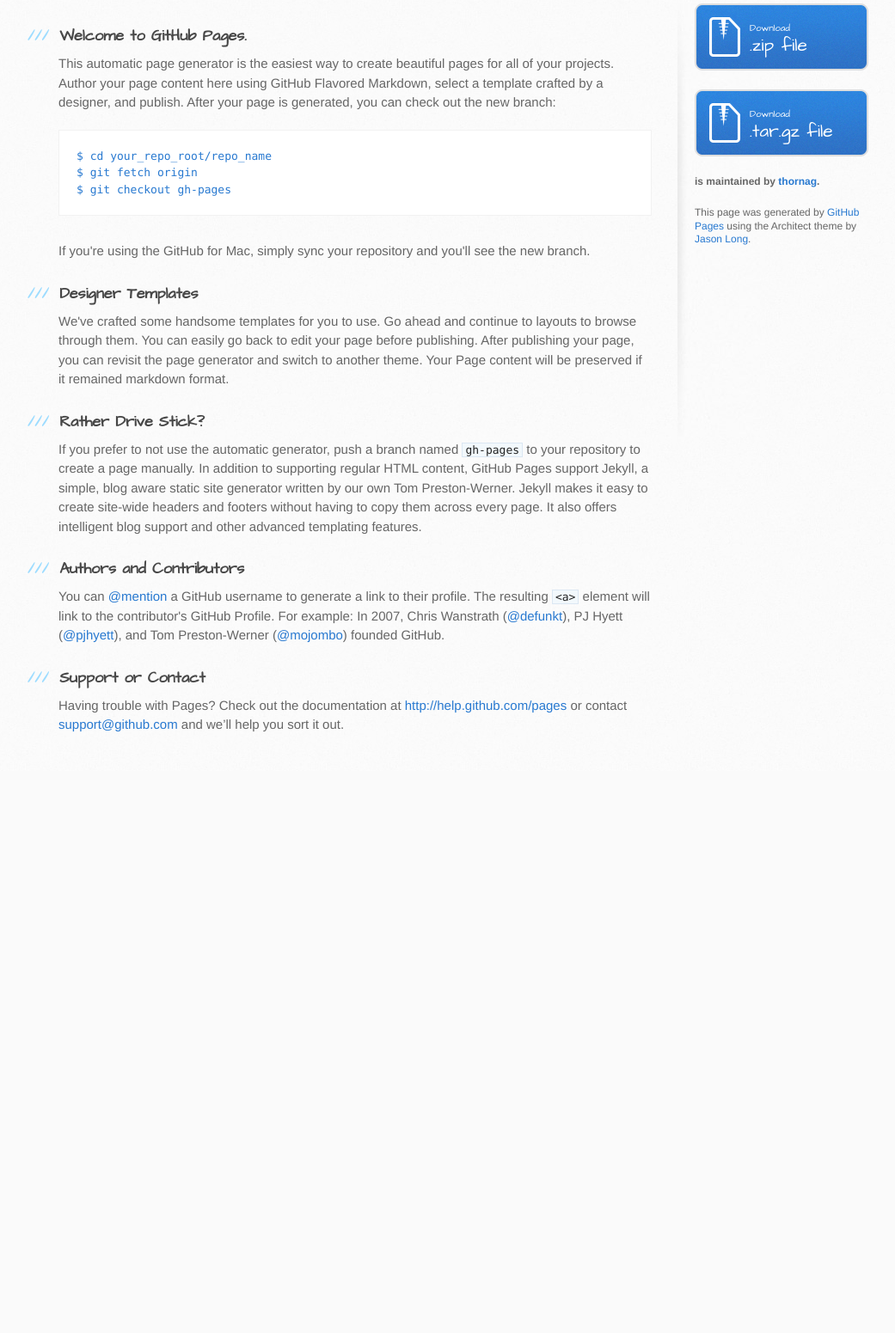
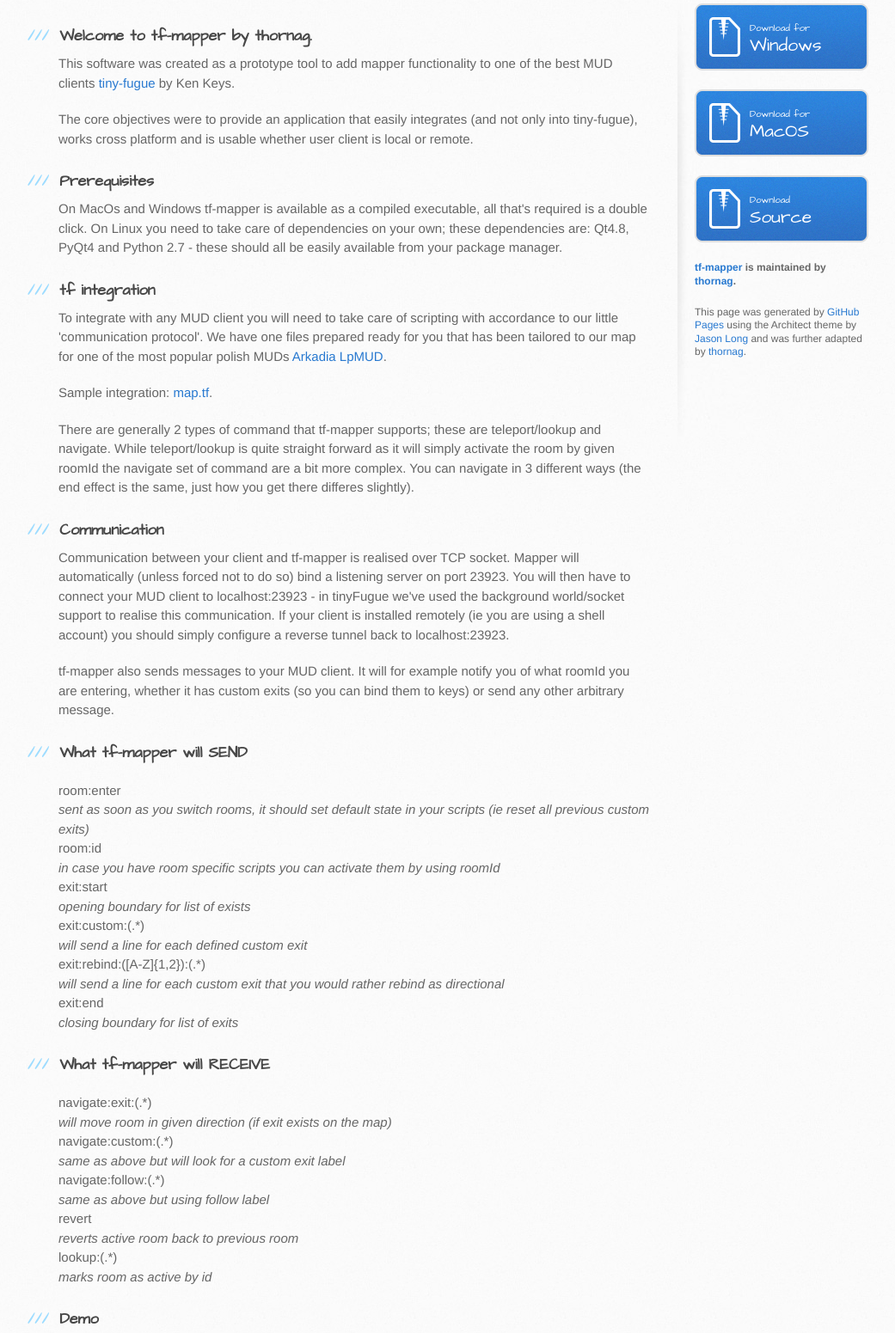
Before and after one commit to michael-donat/tf-mapper, a plain HTML site: page index.html in a window 1280 px wide. Shown: the part 194-1745 px from the top of the page at 86% size, without its empty margins (102-1143 px from the left). Before the commit the page ends 1091 px from the top, so only its background shows below. Drawn offline with Linux system fonts and the light colour scheme.

Commit message:
gh-pages

```diff
--- a/index.html
+++ b/index.html
@@ -5,9 +5,9 @@
     <meta http-equiv="X-UA-Compatible" content="chrome=1">
     <meta name="viewport" content="width=device-width, initial-scale=1, maximum-scale=1">
     <link href='https://fonts.googleapis.com/css?family=Architects+Daughter' rel='stylesheet' type='text/css'>
-    <link rel="stylesheet" type="text/css" href="stylesheets/stylesheet.css" media="screen" />
-    <link rel="stylesheet" type="text/css" href="stylesheets/pygment_trac.css" media="screen" />
-    <link rel="stylesheet" type="text/css" href="stylesheets/print.css" media="print" />
+    <link rel="stylesheet" type="text/css" href="stylesheets/stylesheet.css" media="screen"/>
+    <link rel="stylesheet" type="text/css" href="stylesheets/pygment_trac.css" media="screen"/>
+    <link rel="stylesheet" type="text/css" href="stylesheets/print.css" media="print"/>
 
     <!--[if lt IE 9]>
     <script src="//html5shiv.googlecode.com/svn/trunk/html5.js"></script>
@@ -20,8 +20,11 @@
 <header>
     <div class="inner">
         <h1>tf-mapper</h1>
+
         <h2></h2>
-        <a href="https://github.com/thornag/tf-mapper" class="button"><small>View project on</small>GitHub</a>
+        <a href="https://github.com/thornag/tf-mapper" class="button">
+            <small>View project on</small>
+            GitHub</a>
     </div>
 </header>
 
@@ -29,51 +32,145 @@
     <div class="inner clearfix">
         <section id="main-content">
             <h3>
-<a name="welcome-to-github-pages" class="anchor" href="#welcome-to-github-pages"><span class="octicon octicon-link"></span></a>Welcome to GitHub Pages.</h3>
+                <a name="welcome-to-tf-mapper" class="anchor" href="#welcome-to-tf-mapper"><span
+                        class="octicon octicon-link"></span></a>Welcome to tf-mapper by thornag.</h3>
 
-<p>This automatic page generator is the easiest way to create beautiful pages for all of your projects. Author your page content here using GitHub Flavored Markdown, select a template crafted by a designer, and publish. After your page is generated, you can check out the new branch:</p>
+            <p>
+                This software was created as a prototype tool to add mapper functionality to one of the best MUD clients
+                <a href='http://tinyfugue.sourceforge.net' target='_blank'>tiny-fugue</a> by Ken Keys.
+            </p>
 
-<pre><code>$ cd your_repo_root/repo_name
-$ git fetch origin
-$ git checkout gh-pages
-</code></pre>
-
-<p>If you're using the GitHub for Mac, simply sync your repository and you'll see the new branch.</p>
+            <p>
+                The core objectives were to provide an application that easily integrates (and not only into
+                tiny-fugue), works cross platform and is usable whether user client is local or remote.
+            </p>
 
             <h3>
-<a name="designer-templates" class="anchor" href="#designer-templates"><span class="octicon octicon-link"></span></a>Designer Templates</h3>
+                <a name="prerequisites" class="anchor" href="#prerequisites"><span class="octicon octicon-link"></span></a>Prerequisites
+            </h3>
+            </h3>
 
-<p>We've crafted some handsome templates for you to use. Go ahead and continue to layouts to browse through them. You can easily go back to edit your page before publishing. After publishing your page, you can revisit the page generator and switch to another theme. Your Page content will be preserved if it remained markdown format.</p>
+            <p>On <strong>MacOs</strong> and <strong>Windows</strong> tf-mapper is available as a compiled executable,
+                all that's required is a double click. On <strong>Linux</strong> you need to take care of dependencies
+                on your own; these dependencies are: Qt4.8, PyQt4 and Python 2.7 - these should all be easily available
+                from your package manager.</p>
 
             <h3>
-<a name="rather-drive-stick" class="anchor" href="#rather-drive-stick"><span class="octicon octicon-link"></span></a>Rather Drive Stick?</h3>
+                <a name="tf-integration" class="anchor" href="#tf-integration"><span
+                        class="octicon octicon-link"></span></a>tf integration</h3>
+            </h3>
 
-<p>If you prefer to not use the automatic generator, push a branch named <code>gh-pages</code> to your repository to create a page manually. In addition to supporting regular HTML content, GitHub Pages support Jekyll, a simple, blog aware static site generator written by our own Tom Preston-Werner. Jekyll makes it easy to create site-wide headers and footers without having to copy them across every page. It also offers intelligent blog support and other advanced templating features.</p>
+            <p>
+                To integrate with any MUD client you will need to take care of scripting with accordance to our little
+                'communication protocol'. We have one files prepared ready for you that has been tailored to our map for
+                one of the most popular polish MUDs <a href='http://arkadia.rpg.pl' target="_blank">Arkadia LpMUD</a>.
+            </p>
+
+            <p>Sample integration: <a href='https://gist.github.com/thornag/6304395' target='_blank'>map.tf</a>.
+            </p>
+
+            <p>
+                There are generally 2 types of command that tf-mapper supports; these are teleport/lookup and navigate.
+                While teleport/lookup is quite straight forward as it will simply activate the room by given roomId the
+                navigate set of command are a bit more complex. You can navigate in 3 different ways (the end effect is
+                the same, just how you get there differes slightly).
+
+            </dl>
+            </p>
 
             <h3>
-<a name="authors-and-contributors" class="anchor" href="#authors-and-contributors"><span class="octicon octicon-link"></span></a>Authors and Contributors</h3>
+                <a name="communication" class="anchor" href="#communication"><span class="octicon octicon-link"></span></a>Communication
+            </h3>
+            </h3>
 
-<p>You can <a href="https://github.com/blog/821" class="user-mention">@mention</a> a GitHub username to generate a link to their profile. The resulting <code>&lt;a&gt;</code> element will link to the contributor's GitHub Profile. For example: In 2007, Chris Wanstrath (<a href="https://github.com/defunkt" class="user-mention">@defunkt</a>), PJ Hyett (<a href="https://github.com/pjhyett" class="user-mention">@pjhyett</a>), and Tom Preston-Werner (<a href="https://github.com/mojombo" class="user-mention">@mojombo</a>) founded GitHub.</p>
+            <p>
+                Communication between your client and tf-mapper is realised over TCP socket. Mapper will automatically
+                (unless forced not to do so) bind a listening server on port 23923. You will then have to connect your
+                MUD client to localhost:23923 - in tinyFugue we've used the background world/socket support to realise
+                this communication. If your client is installed remotely (ie you are using a shell account) you should
+                simply configure a reverse tunnel back to localhost:23923.
+            </p>
+
+            <p>
+                tf-mapper also sends messages to your MUD client. It will for example notify you of what roomId you are
+                entering, whether it has custom exits (so you can bind them to keys) or send any other arbitrary
+                message.
+            </p>
+
 
             <h3>
-<a name="support-or-contact" class="anchor" href="#support-or-contact"><span class="octicon octicon-link"></span></a>Support or Contact</h3>
+                <a name="communication-protocol-send" class="anchor" href="#communication-protocol-send"><span
+                        class="octicon octicon-link"></span></a>What tf-mapper will SEND</h3>
+            </h3>
 
-<p>Having trouble with Pages? Check out the documentation at <a href="http://help.github.com/pages">http://help.github.com/pages</a> or contact <a href="mailto:support@github.com">support@github.com</a> and we’ll help you sort it out.</p>
+            <p>
+            <dl>
+                <dt>room:enter</dt>
+                <dd>sent as soon as you switch rooms, it should set default state in your scripts (ie reset all previous
+                    custom exits)
+                </dd>
+                <dt>room:id</dt>
+                <dd>in case you have room specific scripts you can activate them by using roomId</dd>
+                <dt>exit:start</dt>
+                <dd>opening boundary for list of exists</dd>
+                <dt>exit:custom:(.*)</dt>
+                <dd>will send a line for each defined custom exit</dd>
+                <dt>exit:rebind:([A-Z]{1,2}):(.*)</dt>
+                <dd>will send a line for each custom exit that you would rather rebind as directional</dd>
+                <dt>exit:end</dt>
+                <dd>closing boundary for list of exits</dd>
+            </dl>
+            </p>
+
+            <h3>
+                <a name="communication-protocol-receive" class="anchor" href="#communication-protocol-receive"><span
+                        class="octicon octicon-link"></span></a>What tf-mapper will RECEIVE</h3>
+            </h3>
+
+            <p>
+            <dl>
+                <dt>navigate:exit:(.*)</dt>
+                <dd>will move room in given direction (if exit exists on the map)</dd>
+                <dt>navigate:custom:(.*)</dt>
+                <dd>same as above but will look for a custom exit label</dd>
+                <dt>navigate:follow:(.*)</dt>
+                <dd>same as above but using follow label</dd>
+                <dt>revert</dt>
+                <dd>reverts active room back to previous room</dd>
+                <dt>lookup:(.*)</dt>
+                <dd>marks room as active by id</dd>
+            </dl>
+            </p>
+
+            <h3>
+                <a name="demo" class="anchor" href="#demo"><span
+                        class="octicon octicon-link"></span></a>Demo</h3>
+            </h3>
+
+            <iframe width="640" height="360" src="http://www.youtube.com/embed/wzEQZyHxA8Q?feature=player_detailpage" frameborder="0" allowfullscreen></iframe>
+
         </section>
 
         <aside id="sidebar">
-          <a href="https://github.com/thornag/tf-mapper/zipball/master" class="button">
-            <small>Download</small>
-            .zip file
+            <a href="http://mahakam.pl/~thornag/MudMapper.zip" class="button">
+                <small>Download for</small>
+                Windows
+            </a>
+            <a href="http://mahakam.pl/~thornag/MudMapper.dmg" class="button">
+                <small>Download for</small>
+                MacOS
             </a>
             <a href="https://github.com/thornag/tf-mapper/tarball/master" class="button">
                 <small>Download</small>
-            .tar.gz file
+                Source
             </a>
 
-          <p class="repo-owner"><a href="https://github.com/thornag/tf-mapper"></a> is maintained by <a href="https://github.com/thornag">thornag</a>.</p>
+            <p class="repo-owner"><a href="https://github.com/thornag/tf-mapper">tf-mapper</a> is maintained by <a
+                    href="https://github.com/thornag">thornag</a>.</p>
 
-          <p>This page was generated by <a href="pages.github.com">GitHub Pages</a> using the Architect theme by <a href="https://twitter.com/jasonlong">Jason Long</a>.</p>
+            <p>This page was generated by <a href="pages.github.com">GitHub Pages</a> using the Architect theme by <a
+                    href="https://twitter.com/jasonlong">Jason Long</a> and was further adapted by <a
+                    href="https://github.com/thornag">thornag</a>.</p>
         </aside>
     </div>
 </div>
```
Also changed, not shown: 1 other file. Lines whose indentation alone changed are shown as unchanged.
